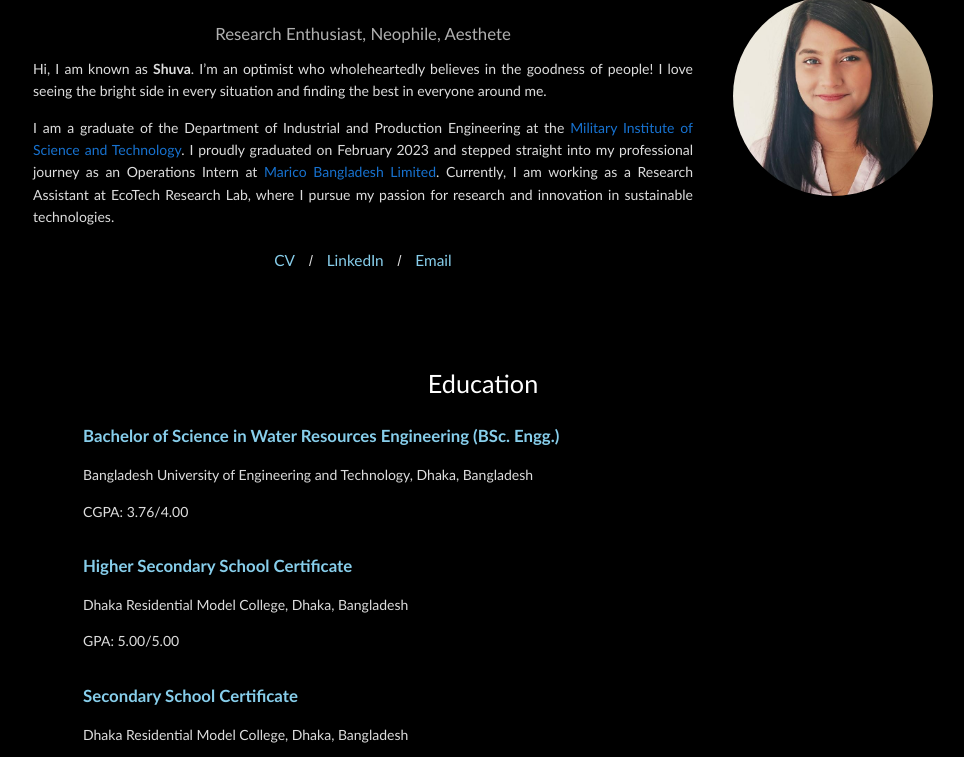
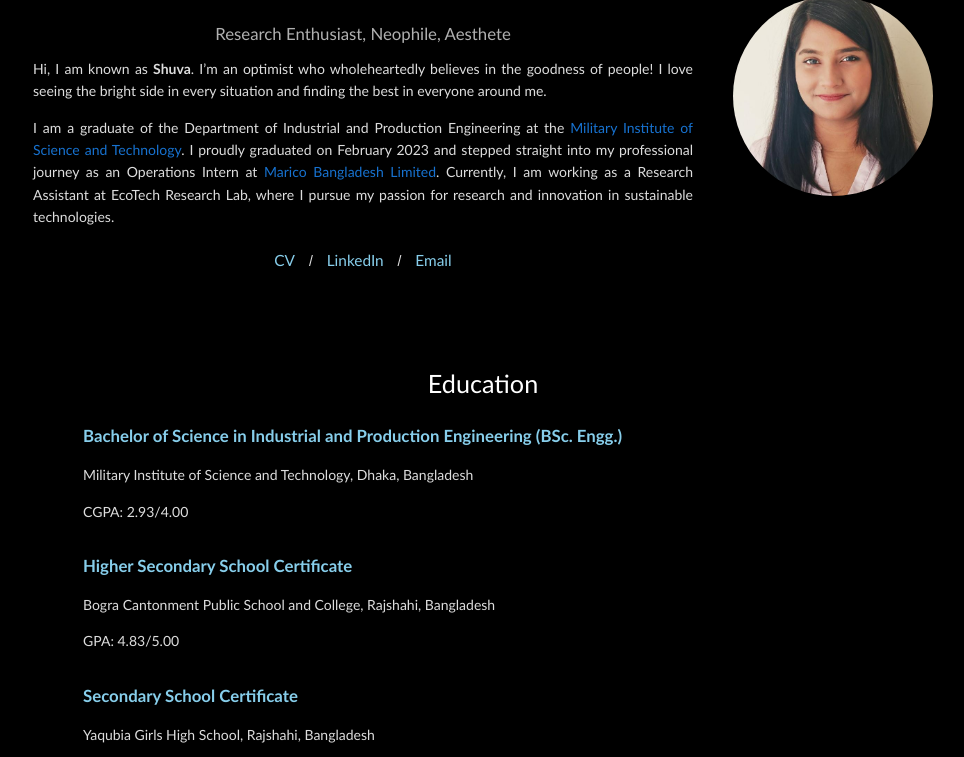
Before and after one commit to asmaulhusna-1311/asmaulhusna-1311, a plain HTML site: page index.html in a window 1280 px wide. Shown: the part 182-939 px from the top of the page, without its empty margins (157-1121 px from the left). Drawn offline with Linux system fonts and the light colour scheme.

Commit message:
Update index.html

```diff
--- a/index.html
+++ b/index.html
@@ -228,18 +228,18 @@
   <div id="education" class="section-content">
     <h2 class="section-title">Education</h2>
     <div class="education-entry">
-      <strong>Bachelor of Science in Water Resources Engineering (BSc. Engg.)</strong>
-      <p>Bangladesh University of Engineering and Technology, Dhaka, Bangladesh</p>
-      <p>CGPA: 3.76/4.00</p>
+      <strong>Bachelor of Science in Industrial and Production Engineering (BSc. Engg.)</strong>
+      <p>Military Institute of Science and Technology, Dhaka, Bangladesh</p>
+      <p>CGPA: 2.93/4.00</p>
     </div>
     <div class="education-entry">
       <strong>Higher Secondary School Certificate</strong>
-      <p>Dhaka Residential Model College, Dhaka, Bangladesh</p>
-      <p>GPA: 5.00/5.00</p>
+      <p>Bogra Cantonment Public School and College, Rajshahi, Bangladesh</p>
+      <p>GPA: 4.83/5.00</p>
     </div>
     <div class="education-entry">
       <strong>Secondary School Certificate</strong>
-      <p>Dhaka Residential Model College, Dhaka, Bangladesh</p>
+      <p>Yaqubia Girls High School, Rajshahi, Bangladesh</p>
       <p>GPA: 5.00/5.00</p>
     </div>
   </div>
```
